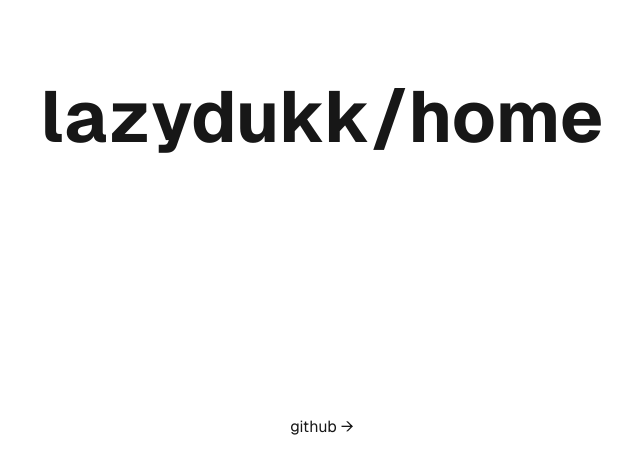
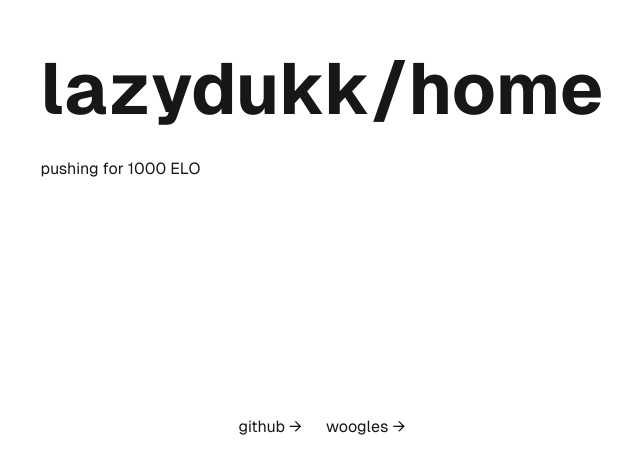
Before and after one commit to lazydukk/lazy, a Next.js app: page / in a window 1280 px wide. Shown: the part 283-756 px from the top of the page, without its empty margins (318-958 px from the left). Built offline with nearby package versions, Linux system fonts and the light colour scheme.

Commit message:
Update page.tsx

```diff
--- a/app/page.tsx
+++ b/app/page.tsx
@@ -5,6 +5,7 @@
     <div className="grid grid-rows-[20px_1fr_20px] items-center justify-items-center min-h-screen p-8 pb-20 gap-16 sm:p-20 font-[family-name:var(--font-geist-sans)]">
       <main className="flex flex-col gap-8 row-start-2 items-center sm:items-start">
         <h1 className="text-7xl font-bold">lazydukk/home</h1>
+        <p className="text-1xl text-grey-500">pushing for 1000 ELO</p>
       </main>
       <footer className="row-start-3 flex gap-6 flex-wrap items-center justify-center">
         <a
@@ -15,6 +16,14 @@
         >
           github →
         </a>
+        <a
+          className="flex items-center gap-2 hover:underline hover:underline-offset-4"
+          href="https://woogles.io/profile/lazydukk"
+          target="_blank"
+          rel="noopener noreferrer"
+        >
+          woogles →
+        </a>
       </footer>
     </div>
   );
```
